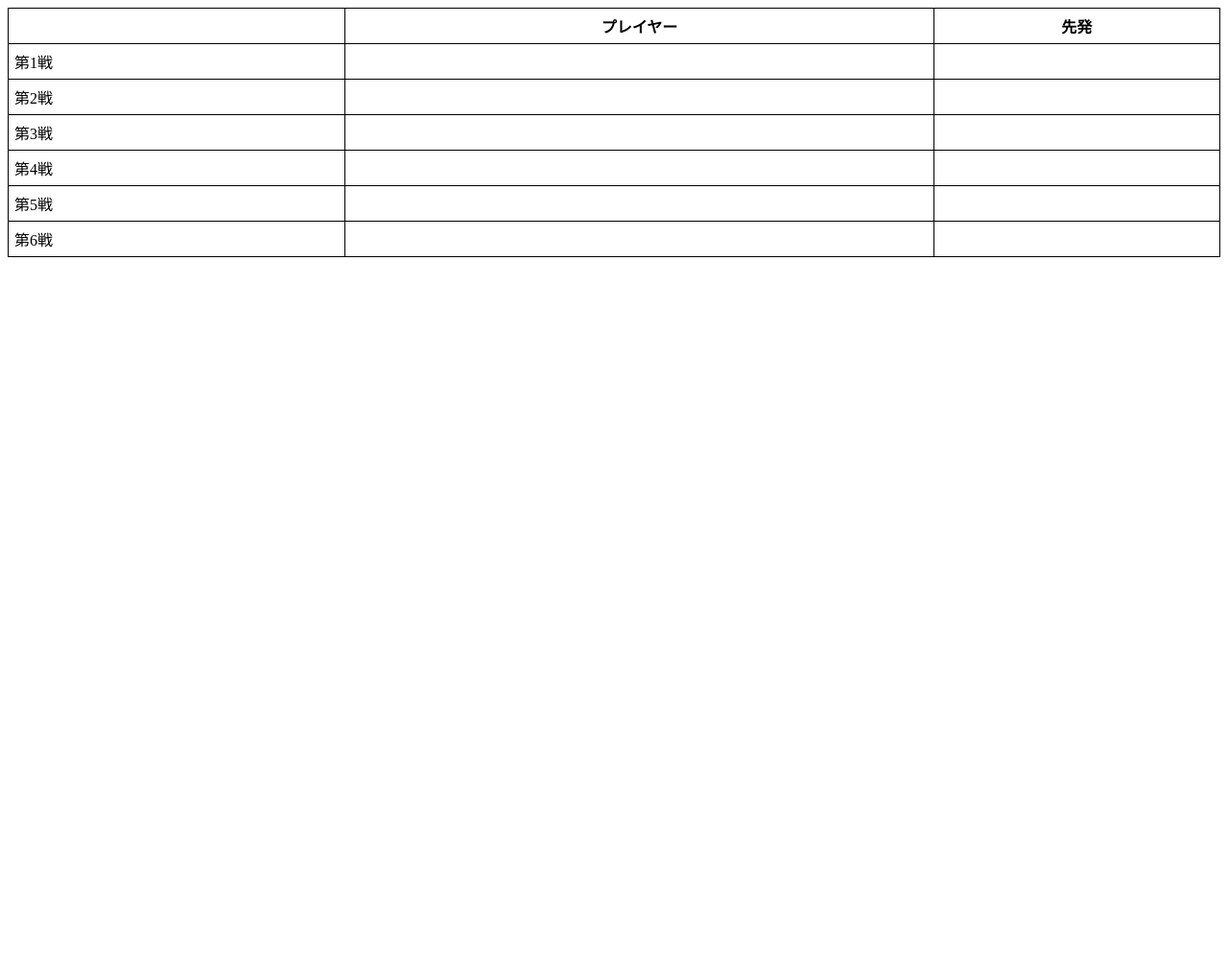
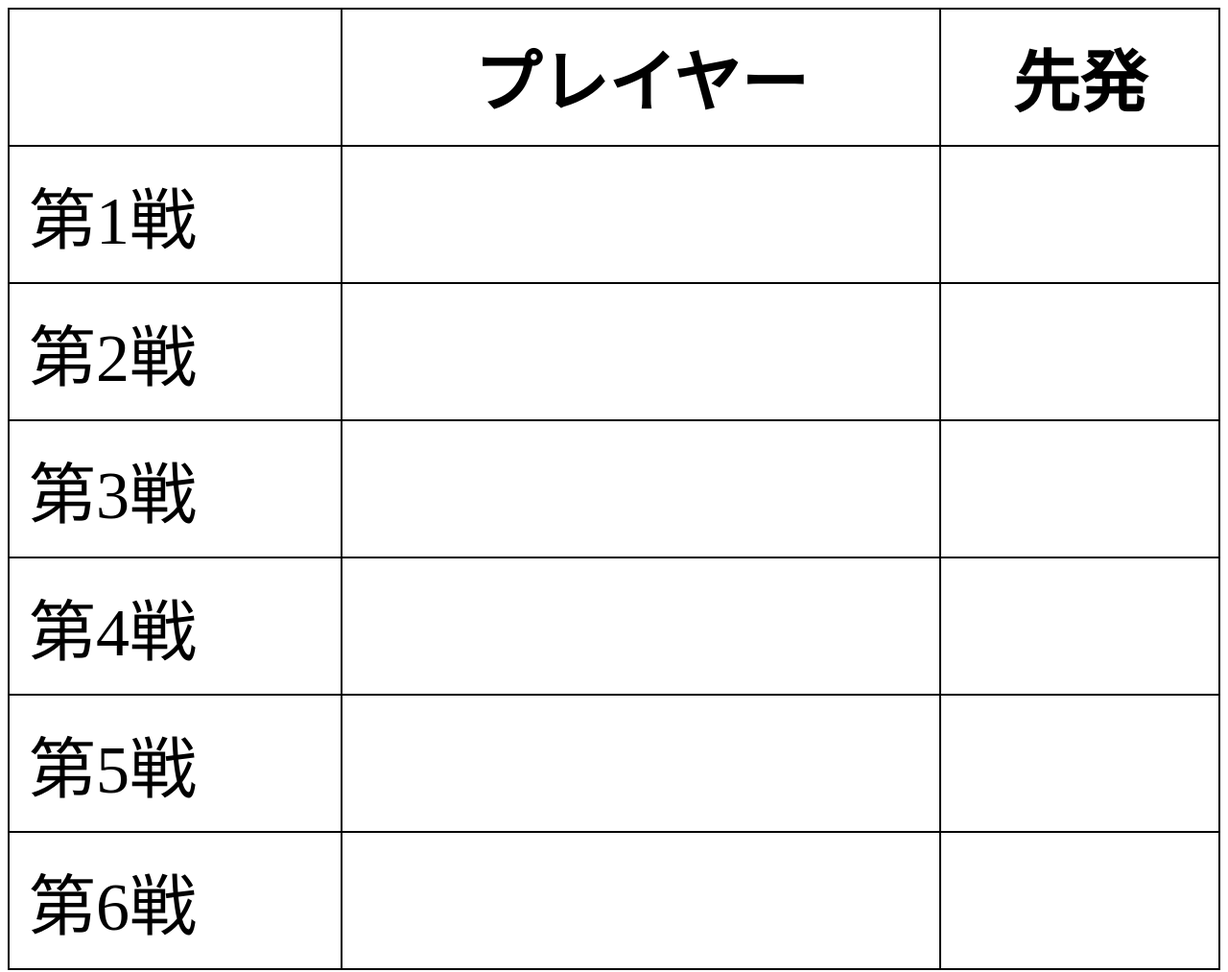
Before and after one commit to 153rd-dya/Leopards_senpatu, a plain HTML site: page index.html in a window 1280 px wide. Shown: the whole page at 96% size. Before the commit the page ends 800 px from the top, so only its background shows below. Drawn offline with Linux system fonts and the light colour scheme.

Commit message:
index.html

```diff
--- a/index.html
+++ b/index.html
@@ -1,43 +1,43 @@
-<table style="border-collapse: collapse; width: 100%; font-size: 16px;">
+<table style="border-collapse: collapse; width: 100%; font-size: 70px;">
   <tr>
-    <th style="border: 1px solid #000; padding: 6px;"></th>
-    <th style="border: 1px solid #000; padding: 6px;">プレイヤー</th>
-    <th style="border: 1px solid #000; padding: 6px;">先発</th>
+    <th style="border: 2px solid #000; padding: 20px;"></th>
+    <th style="border: 2px solid #000; padding: 20px;">プレイヤー</th>
+    <th style="border: 2px solid #000; padding: 20px;">先発</th>
   </tr>
 
   <tr>
-    <td style="border: 1px solid #000; padding: 6px;">第1戦</td>
-    <td style="border: 1px solid #000; padding: 6px;"></td>
-    <td style="border: 1px solid #000; padding: 6px;"></td>
+    <td style="border: 2px solid #000; padding: 20px;">第1戦</td>
+    <td style="border: 2px solid #000; padding: 20px;"></td>
+    <td style="border: 2px solid #000; padding: 20px;"></td>
   </tr>
 
   <tr>
-    <td style="border: 1px solid #000; padding: 6px;">第2戦</td>
-    <td style="border: 1px solid #000; padding: 6px;"></td>
-    <td style="border: 1px solid #000; padding: 6px;"></td>
+    <td style="border: 2px solid #000; padding: 20px;">第2戦</td>
+    <td style="border: 2px solid #000; padding: 20px;"></td>
+    <td style="border: 2px solid #000; padding: 20px;"></td>
   </tr>
 
   <tr>
-    <td style="border: 1px solid #000; padding: 6px;">第3戦</td>
-    <td style="border: 1px solid #000; padding: 6px;"></td>
-    <td style="border: 1px solid #000; padding: 6px;"></td>
+    <td style="border: 2px solid #000; padding: 20px;">第3戦</td>
+    <td style="border: 2px solid #000; padding: 20px;"></td>
+    <td style="border: 2px solid #000; padding: 20px;"></td>
   </tr>
 
   <tr>
-    <td style="border: 1px solid #000; padding: 6px;">第4戦</td>
-    <td style="border: 1px solid #000; padding: 6px;"></td>
-    <td style="border: 1px solid #000; padding: 6px;"></td>
+    <td style="border: 2px solid #000; padding: 20px;">第4戦</td>
+    <td style="border: 2px solid #000; padding: 20px;"></td>
+    <td style="border: 2px solid #000; padding: 20px;"></td>
   </tr>
 
   <tr>
-    <td style="border: 1px solid #000; padding: 6px;">第5戦</td>
-    <td style="border: 1px solid #000; padding: 6px;"></td>
-    <td style="border: 1px solid #000; padding: 6px;"></td>
+    <td style="border: 2px solid #000; padding: 20px;">第5戦</td>
+    <td style="border: 2px solid #000; padding: 20px;"></td>
+    <td style="border: 2px solid #000; padding: 20px;"></td>
   </tr>
 
   <tr>
-    <td style="border: 1px solid #000; padding: 6px;">第6戦</td>
-    <td style="border: 1px solid #000; padding: 6px;"></td>
-    <td style="border: 1px solid #000; padding: 6px;"></td>
+    <td style="border: 2px solid #000; padding: 20px;">第6戦</td>
+    <td style="border: 2px solid #000; padding: 20px;"></td>
+    <td style="border: 2px solid #000; padding: 20px;"></td>
   </tr>
 </table>
```
